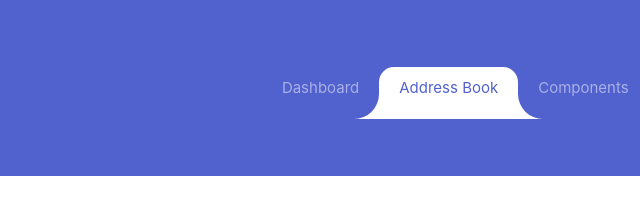
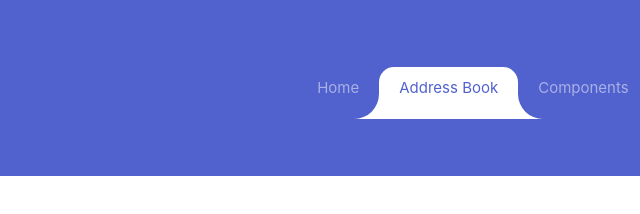
Before and after one commit to Parimaleswaran/Novac_Navbar, a plain HTML site: page index.html in a window 1280 px wide. Shown: the full height of the page, 304-944 px from the left. Drawn offline with nearby package versions, Linux system fonts and the light colour scheme.

Commit message:
Committed

```diff
--- a/index.html
+++ b/index.html
@@ -21,7 +21,7 @@
            <ul class="navbar-nav ml-auto ">
                <div class="hori-selector"><div class="left"></div><div class="right"></div></div>
                <li class="nav-item">
-                   <a class="nav-link" href="javascript:void(0);">Dashboard</a>
+                   <a class="nav-link" href="javascript:void(0);">Home</a>
                </li>
                <li class="nav-item active">
                    <a class="nav-link" href="javascript:void(0);">Address Book</a>
```
